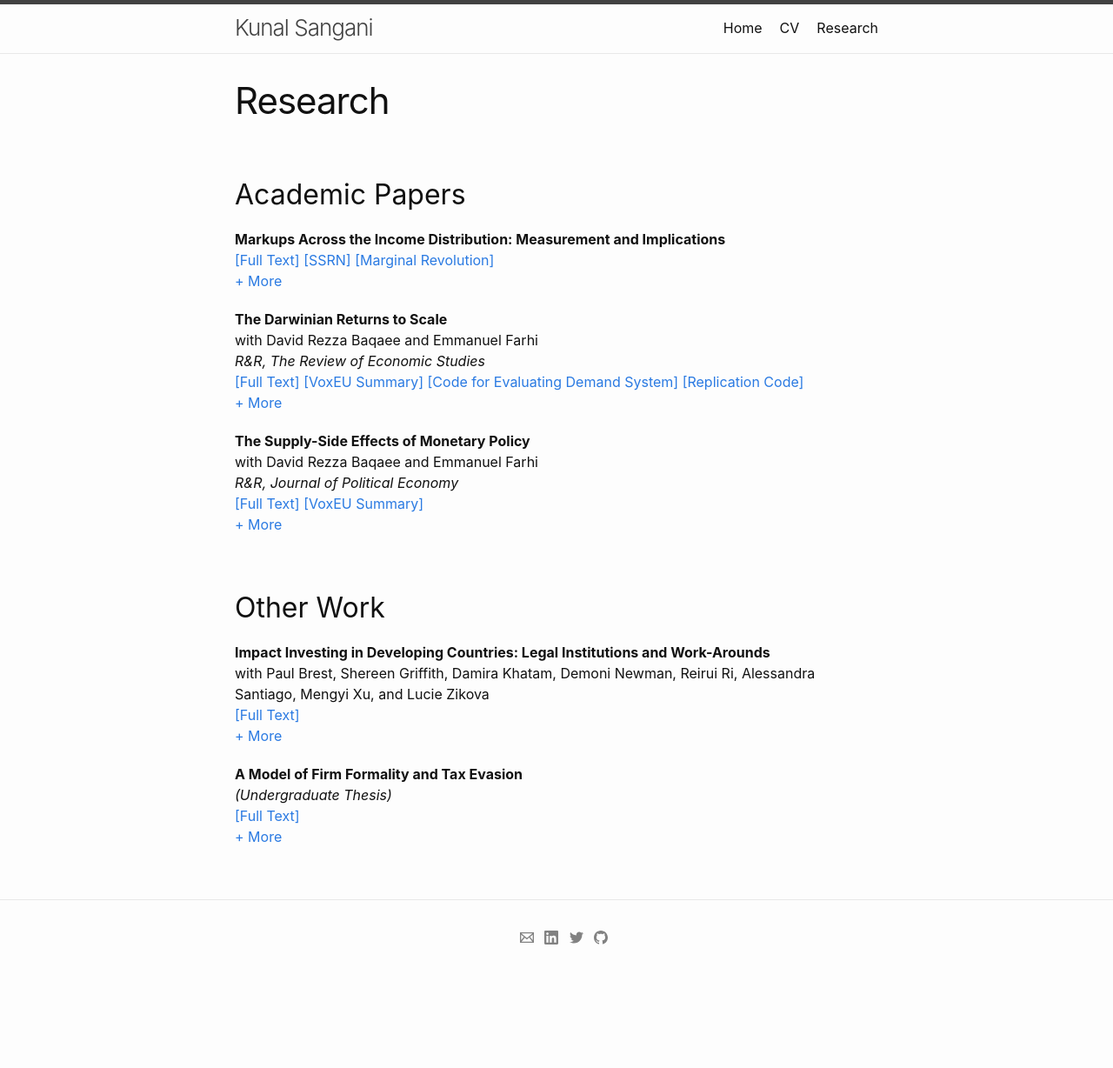
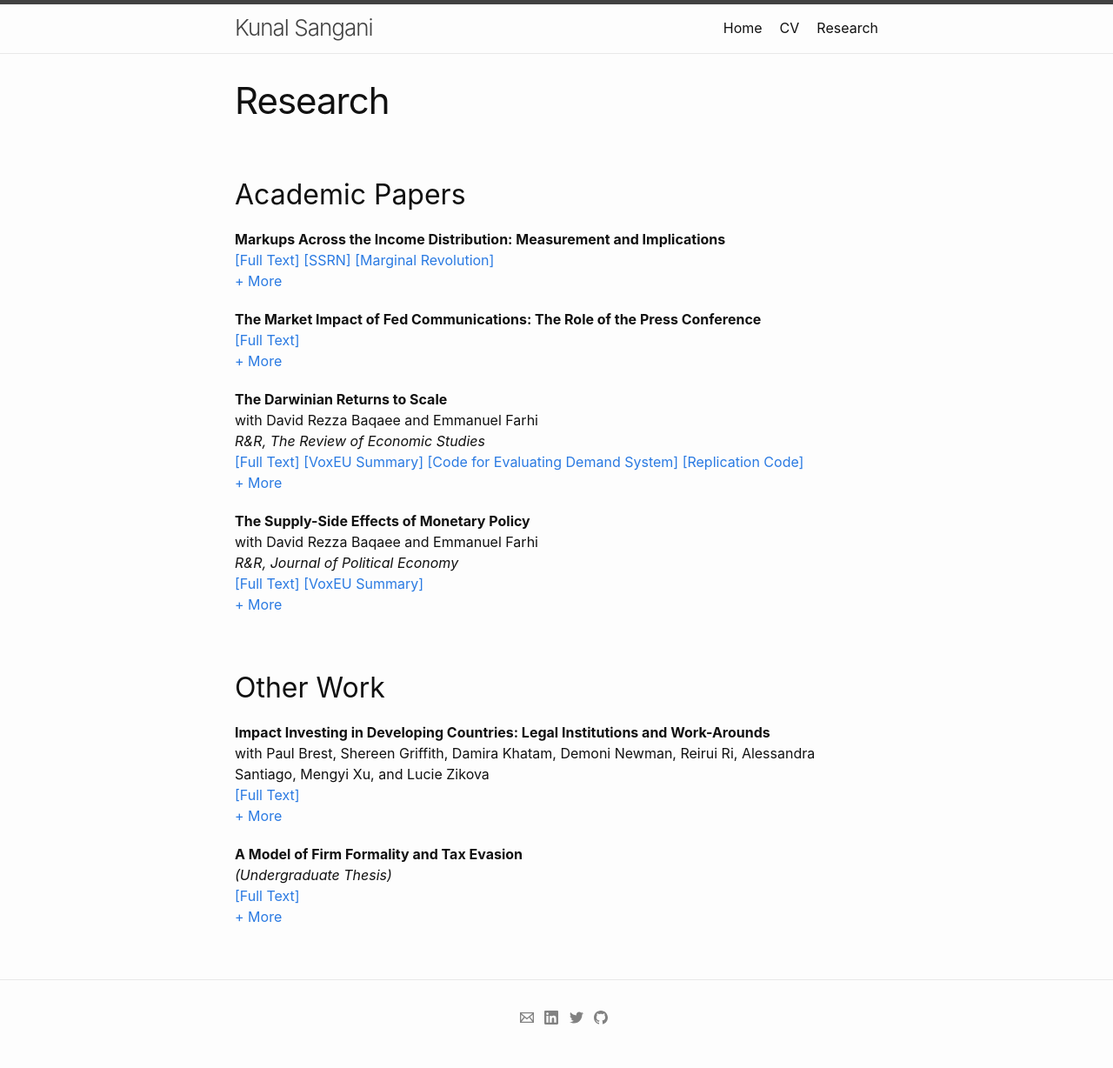
Before and after one commit to kunalsangani/kunalsangani.github.io, a Jekyll site: the page built from research.markdown, in a window 1280 px wide. Shown: the whole page at 87% size. Built offline with Jekyll 4.4.1, drawn with Linux system fonts in a browser that asks for light colours; nearby versions of some CDN libraries; before the commit the page ends 1136 px from its top, so only the background shows below that; part of the change alters nothing that is shown.

```diff
--- a/_data/research.yml
+++ b/_data/research.yml
@@ -32,6 +32,27 @@
         of within-firm markup increases as well as a reallocation of sales to
         high-markup firms, which occurs without any changes to the nature of
         firm production or competition.
+
+    - fedvol:
+      title: >-
+        The Market Impact of Fed Communications: The Role of the Press Conference
+      links:
+        - paper:
+          name: Full Text
+          href: https://kunalsangani.com/files/NarainSangani_FedVol_live.pdf.pdf
+      abstract: >-
+        We document a shift in the market impact of the press conference given by the Federal Reserve Chair at the close of FOMC meetings.
+        Using intraday trading data, we find that market volatility is more than three times higher during
+        press conferences given by current Chair Jerome Powell than during press conferences by predecessors
+        Janet Yellen and Ben Bernanke. Press conferences since the start of Covid-19 are largely responsible
+        for the heightened market volatility during Chair Powell's conferences. During this period,
+        we find that the market tends to move in the opposite direction during the press conferences
+        compared to its movement following the FOMC statement publication. In contrast, press
+        conferences by Chairs Bernanke and Yellen tended to reinforce the market's initial reaction to
+        the information released in the FOMC statement. Text analysis of the Q\&A portions of Powell’s
+        press conferences suggests that his choice of language correlates with these market movements.
+        We find that Fed communications during the recent period have been less effective in reducing
+        forward-looking interest rate uncertainty.
 
     - darwinian:
       title: The Darwinian Returns to Scale
```
Also changed, not shown: 2 other files.
